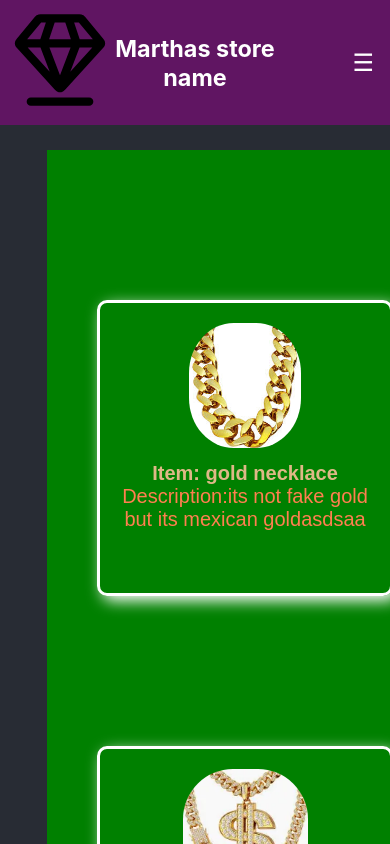
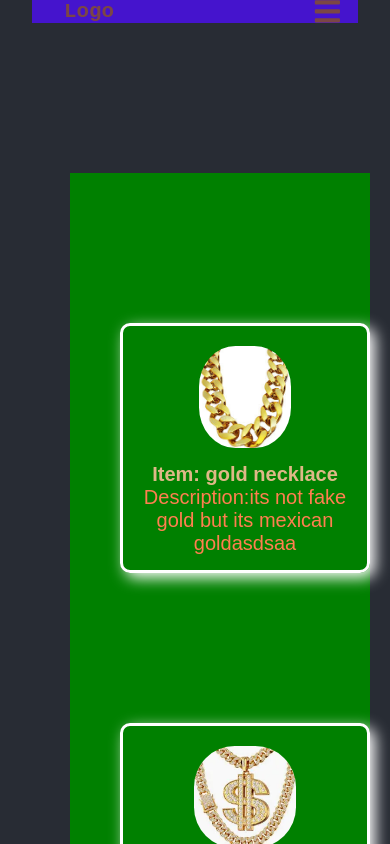
Before and after one commit to ocalle1/store, a React (Create React App) app: page /body in a window 390 px wide. Shown: the top 844 px of the page. Built offline with nearby package versions, Linux system fonts and the light colour scheme.

Commit message:
header responsive

```diff
--- a/package.json
+++ b/package.json
@@ -8,6 +8,7 @@
     "@testing-library/user-event": "^13.5.0",
     "react": "^18.3.1",
     "react-dom": "^18.3.1",
+    "react-icons": "^5.3.0",
     "react-scripts": "5.0.1",
     "web-vitals": "^2.1.4"
   },
--- a/src/components/header/Header.css
+++ b/src/components/header/Header.css
@@ -1,9 +1,7 @@
-.header {
+/* .header {
     display: flex;
     align-items: center;
-    /* Center items vertically */
     justify-content: center;
-    /* Center items horizontally */
     width: 100%;
     background-color: rgba(103, 19, 104, 0.9);
     color: white;
@@ -13,15 +11,31 @@
     position: fixed;
     top: 0;
     z-index: 1000;
-}
+} */
 
+/* .header-contaioner { */
+/* display: flex; */
+/* align-items: center; */
+/* Center items vertically */
+/* justify-content: center; */
+/* Center items horizontally */
+/* width: 100%; */
+/* background-color: rgba(103, 19, 104, 0.9); */
+/* color: white; */
+/* padding: 10px; */
+/* font-size: 20px; */
+/* box-sizing: border-box; */
+/* position: fixed; */
+/* top: 0; */
+/* z-index: 1000; */
+/* } */
 
-.storeName {
+/* .storeName {
     position: absolute;
     left: 50%;
     transform: translateX(-50%);
     margin: 0;
-}
+} */
 
 .menuContainer {
     position: relative;
@@ -67,3 +81,16 @@ li:hover {
     background-color: rgba(0, 0, 0, 0.14);
     cursor: pointer;
 }
+
+/* nav a {
+    text-decoration: none;
+    color: black;
+    font-size: 16px;
+}
+
+header {
+    display: flex;
+    justify-content: space-between;
+    align-items: center;
+    padding: 10px;
+} */
--- a/src/components/header/Header.js
+++ b/src/components/header/Header.js
@@ -1,7 +1,8 @@
 import React, { useState } from "react";
-import './Header.css';
+// import './Header.css';
 // import Diamond from './images/DiamondHeader';
 import { ReactComponent as Diamond } from '../images/Diamond.svg';
+import Navbar from "./Navbar";
 
 
 function Header() {
@@ -13,34 +14,32 @@ function Header() {
         setOpen(!open);
     };
     return (
-        <header className="header">
+        <>
+            <Navbar />
+        </>
+        // <header className="header">
 
-            <div>
-                <Diamond width="100" height="100" />
-            </div>
-            <h3 className="storeName">Marthas store name</h3>
-
-
-
-
-            {/* Dropdown menu */}
-            <div className="menuContainer">
-
-                <button type="button" className="button" onClick={handleButtonClick}>
-                    ☰
-                </button>
-                {open && (
-                    <div className="dropdown">
-                        <ul>
-                            <li>About</li>
-                            <li>Gold</li>
-                            <li>Silver</li>
-                            <li>Diamond</li>
-                        </ul>
-                    </div>
-                )}
-            </div>
-        </header>
+        //     <div>
+        //         <Diamond width="100" height="100" />
+        //     </div>
+        //     <h3 className="storeName">Marthas store name</h3>
+        //     {/* Dropdown menu */}
+        //     <div className="menuContainer">
+        //         <button type="button" className="button" onClick={handleButtonClick}>
+        //             ☰
+        //         </button>
+        //         {open && (
+        //             <div className="dropdown">
+        //                 <ul>
+        //                     <li>About</li>
+        //                     <li>Gold</li>
+        //                     <li>Silver</li>
+        //                     <li>Diamond</li>
+        //                 </ul>
+        //             </div>
+        //         )}
+        //     </div>
+        // </header>
 
     );
 };
--- /dev/null
+++ b/src/components/header/Navbar.css
@@ -0,0 +1,119 @@
+* {
+    padding: 0;
+    margin: 0;
+    box-sizing: border-box;
+    font-family: 'Courier New', Courier, monospace;
+}
+
+:root {
+    --mainColor: rgb(69, 20, 205);
+    --mainColorLight: green;
+    --secondaryColor: red;
+    --textColor: rgb(123, 70, 70);
+}
+
+header {
+    padding-left: 0;
+    display: flex;
+    align-items: center;
+    justify-content: space-between;
+    /* height: 80px; */
+    width: 100%;
+    padding: 0 2rem;
+    background-color: var(--mainColor);
+    color: var(--textColor);
+    position: relative;
+}
+
+/*
+header .logo {
+    position: absolute;
+    left: 0;
+    top: 50%;
+    transform: translateY(-50%);
+} */
+
+
+header .logo {
+    flex: 1;
+    /* Allow logo to take space in the flexbox layout */
+    display: flex;
+    justify-content: flex-start;
+    /* Align logo to the left */
+}
+
+nav {
+    display: flex;
+    justify-content: center;
+    top: 10p0x;
+    /* Center the nav links */
+    flex: 2;
+    /* To allow space for the logo and make nav take up the center */
+}
+
+/* nav a {
+    max-width: 0 2rem;
+    color: white;
+    text-decoration: none;
+} */
+nav a {
+    color: white;
+    text-decoration: none;
+    padding: 0.5rem 1rem;
+}
+
+nav a:hover {
+    color: var(--secondaryColor);
+}
+
+header .nav-btn {
+    display: flex;
+    justify-content: flex-end;
+    padding: 0px;
+    cursor: pointer;
+    background-color: transparent;
+    border: none;
+    outline: none;
+    color: var(--textColor);
+    visibility: hidden;
+    opacity: 0;
+    font-size: 1.8rem;
+    right: 1rem;
+    /* top: 50%; */
+    position: absolute;
+}
+
+
+
+@media only screen and (max-width: 1024px) {
+    header .nav-btn {
+        visibility: visible;
+        opacity: 1;
+    }
+
+    header nav {
+        position: fixed;
+        top: 0;
+        left: 0;
+        height: 100%;
+        width: 100%;
+        display: flex;
+        align-items: center;
+        justify-content: center;
+        gap: 2.5rem;
+        background-color: var(--mainColor);
+        transition: 1s;
+        transform: translateY(-100vh);
+    }
+}
+
+header .responsive_nav {
+    transform: none;
+}
+
+nav .nav-close-btn {
+    position: absolute;
+    top: 2rem;
+    right: 2rem;
+    /* visibility: hidden; */
+}
--- /dev/null
+++ b/src/components/header/Navbar.js
@@ -0,0 +1,48 @@
+import React, { useRef, useState } from "react";
+import { FaBars, FaTimes } from "react-icons/fa"
+import './Navbar.css'
+
+
+function Navbar() {
+    const [isMenuOpen, setIsMenuOpen] = useState(false);
+    const navRef = useRef();
+
+    // const showNavbar = () => {
+    //     navRef.current.classList.toggle("responsive_nav")
+    // }
+
+    const showNavbar = () => {
+        setIsMenuOpen(!isMenuOpen); // Toggle menu state
+        navRef.current.classList.toggle("responsive_nav"); // Add or remove the class to display the nav
+    }
+    return (
+        <>
+            <header>
+                <div className="logo">
+                    <h3>Logo</h3>
+                </div>
+                {/* <h3>Logo</h3> */}
+                <nav ref={navRef}>
+                    <a href="/#">Home</a>
+                    <a href="/#">Work</a>
+                    <a href="/#">Blog</a>
+                    <a href="/#">About me</a>
+                    <button className="nav-btn nav-close-btn" onClick={showNavbar}>
+                        <FaTimes />
+                    </button>
+                </nav>
+                {!isMenuOpen && (
+
+                    <button className="nav-btn nav-close-btn" onClick={showNavbar}>
+                        <FaBars />
+                    </button>
+                )
+
+                }
+            </header>
+        </>
+    )
+};
+
+
+export default Navbar;
```
Also changed, not shown: 1 other file (tests, documents, lock files or other folders).
